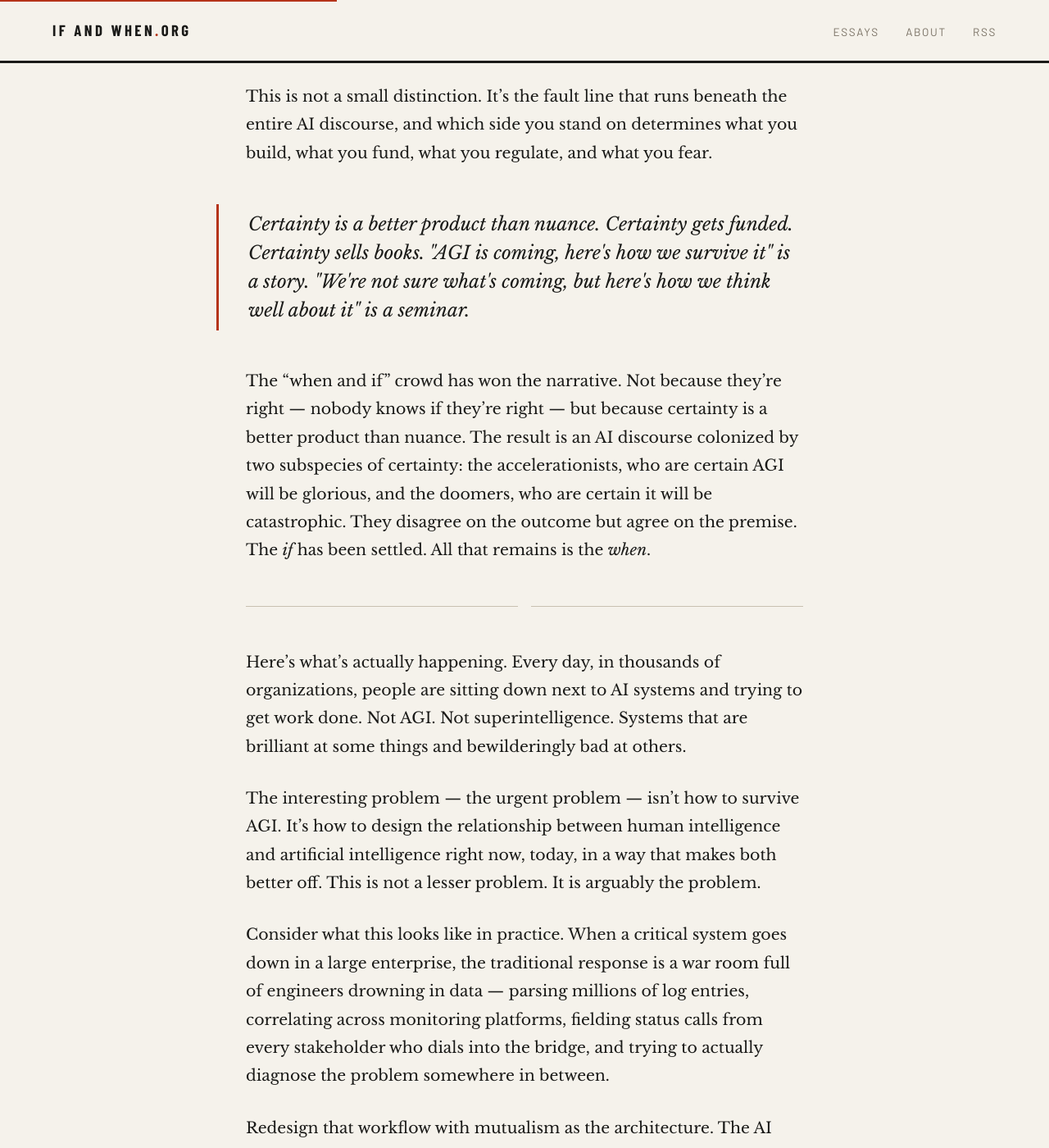
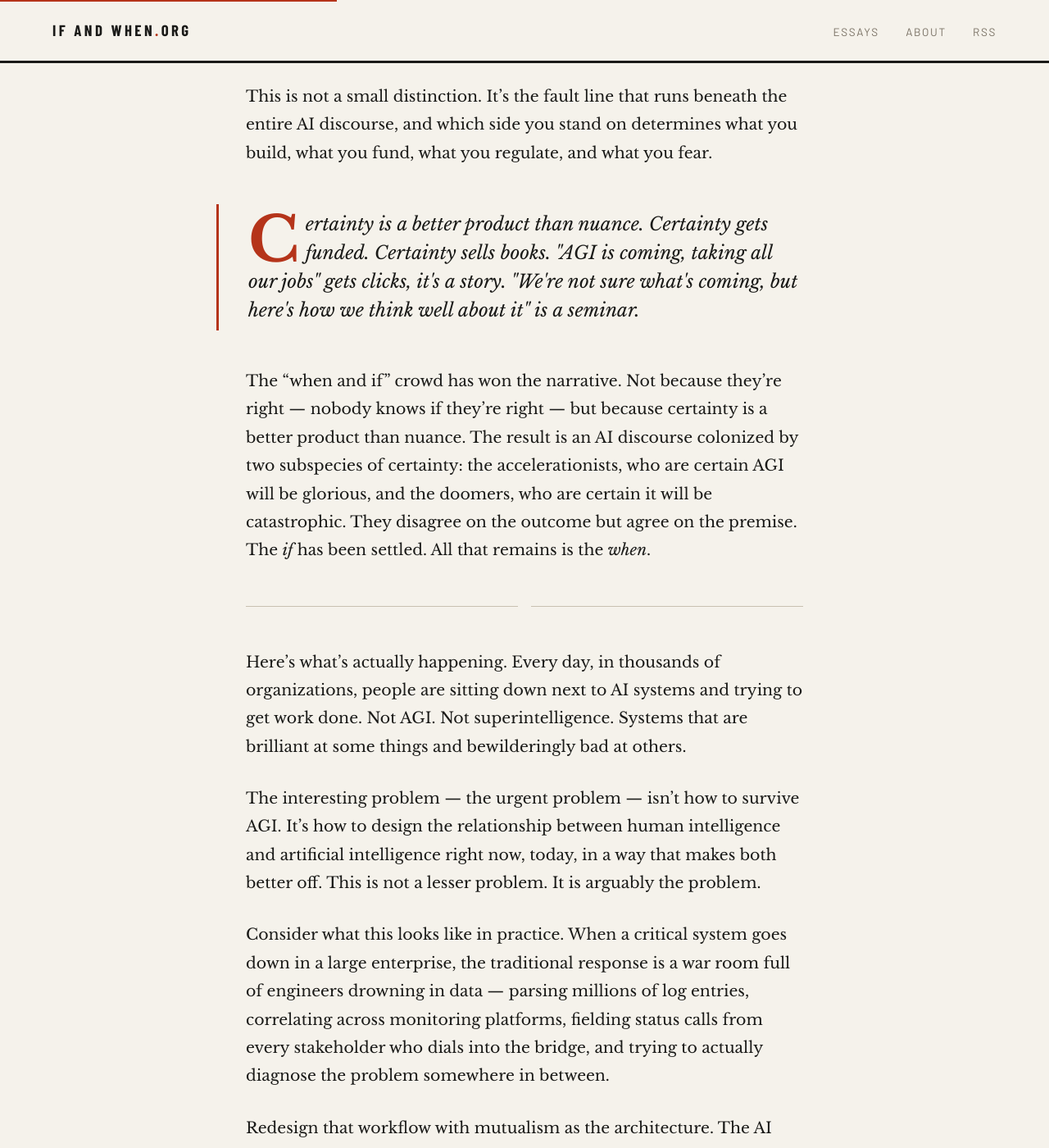
Before and after one commit to prefrontalsys/ifandwhen, a Jekyll site: the page built from _posts/2026-03-01-word-order.md, in a window 1280 px wide and 1400 px high, scrolled down 1240 px. Shown: the whole window at 82% size. Built offline with Jekyll 4.4.1, drawn with Linux system fonts in a browser that asks for light colours.

Commit message:
added blockquote dropcaps and slight editorial content

```diff
--- a/_posts/2026-03-01-word-order.md
+++ b/_posts/2026-03-01-word-order.md
@@ -34,7 +34,7 @@ There's a phrase that shows up in almost every serious conversation about artifi
 
 This is not a small distinction. It's the fault line that runs beneath the entire AI discourse, and which side you stand on determines what you build, what you fund, what you regulate, and what you fear.
 
-{% include pull-quote.html quote="Certainty is a better product than nuance. Certainty gets funded. Certainty sells books. \"AGI is coming, here's how we survive it\" is a story. \"We're not sure what's coming, but here's how we think well about it\" is a seminar." %}
+{% include pull-quote.html quote="Certainty is a better product than nuance. Certainty gets funded. Certainty sells books. \"AGI is coming, taking all our jobs\" gets clicks, it's a story. \"We're not sure what's coming, but here's how we think well about it\" is a seminar." %}
 
 The "when and if" crowd has won the narrative. Not because they're right — nobody knows if they're right — but because certainty is a better product than nuance. The result is an AI discourse colonized by two subspecies of certainty: the accelerationists, who are certain AGI will be glorious, and the doomers, who are certain it will be catastrophic. They disagree on the outcome but agree on the premise. The *if* has been settled. All that remains is the *when*.
 
--- a/assets/css/main.css
+++ b/assets/css/main.css
@@ -491,6 +491,17 @@ a {
   max-width: 52ch;
 }
 
+.pull-quote p::first-letter {
+  font-size: 4.2rem;
+  float: left;
+  font-weight: 700;
+  font-style: normal;
+  line-height: 0.82;
+  margin-right: 0.1em;
+  margin-top: 0.08em;
+  color: var(--accent);
+}
+
 /* ── COMPARISON BOX ──────────────────────────────────────── */
 .comparison {
   display: grid;
@@ -695,6 +706,10 @@ a {
     font-size: 3.2rem;
   }
 
+  .pull-quote p::first-letter {
+    font-size: 3.2rem;
+  }
+
   .site-footer {
     flex-direction: column;
     gap: 1rem;
```
